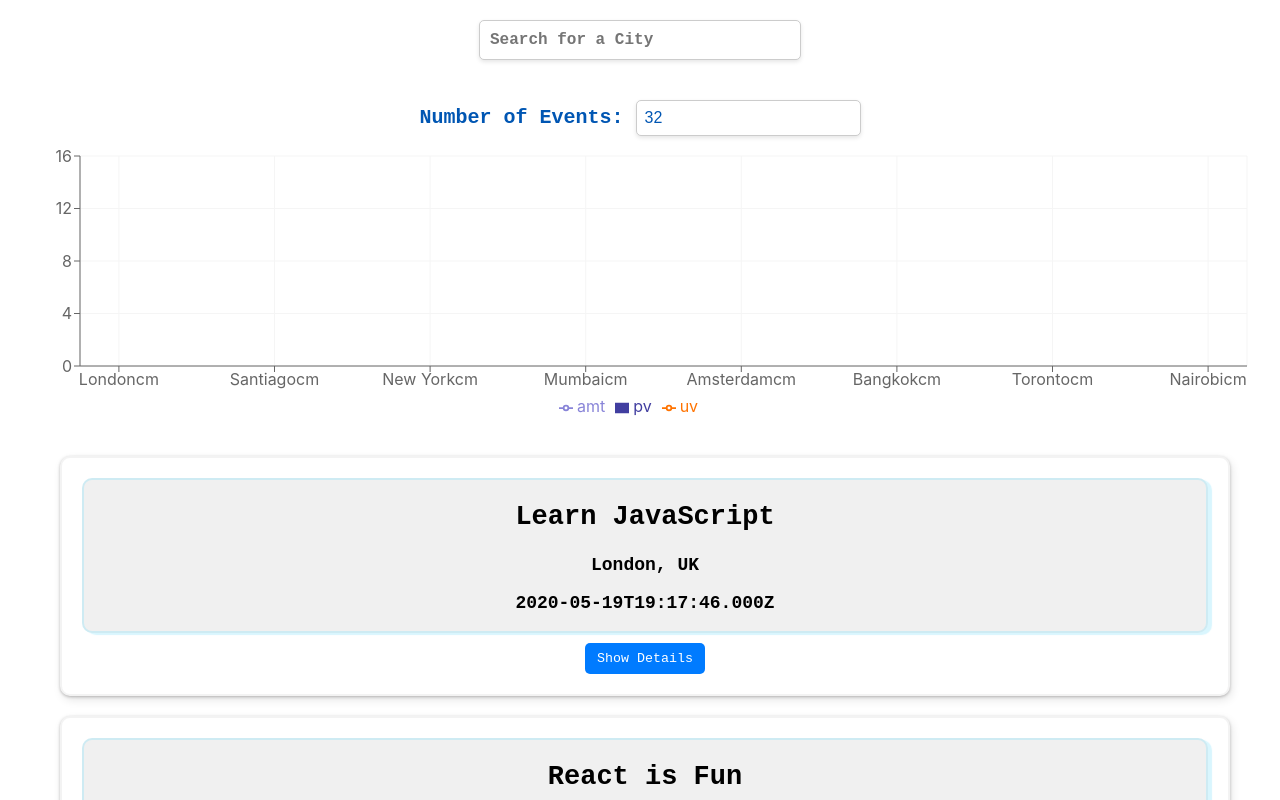
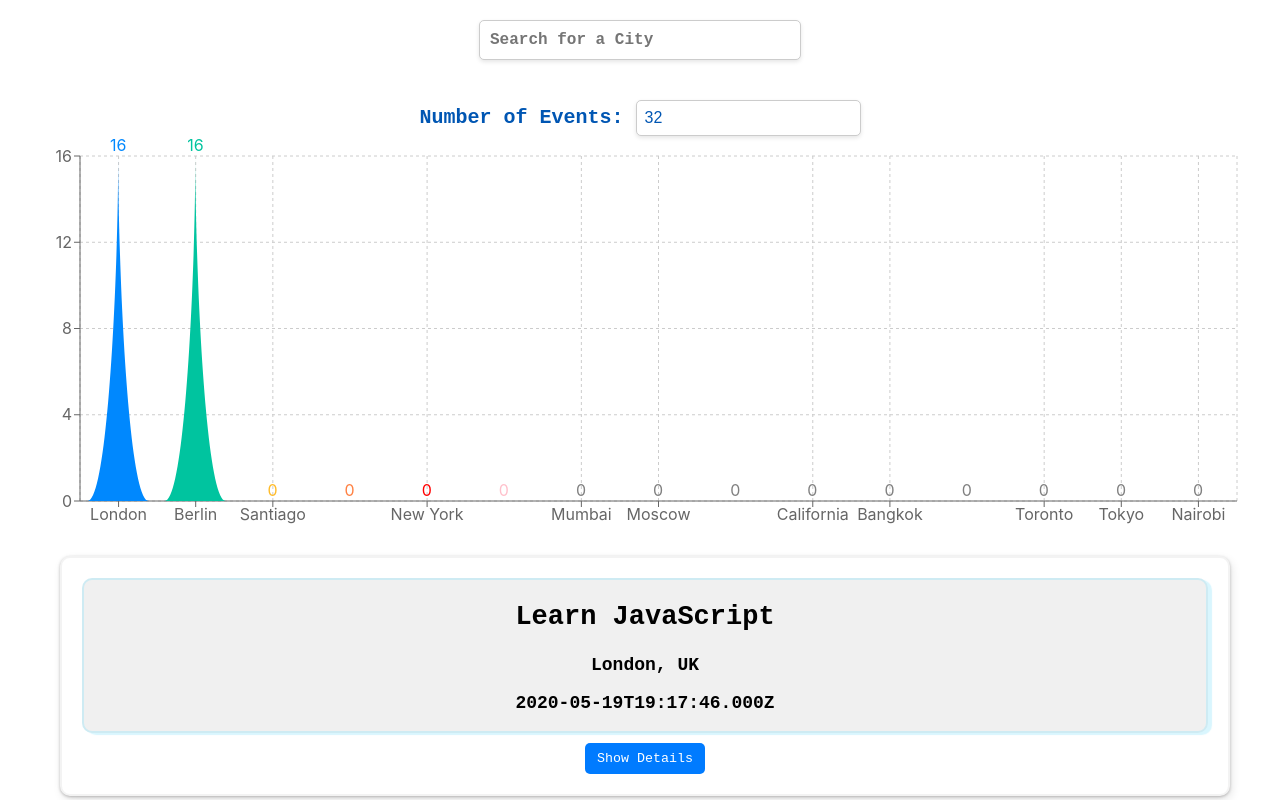
Before and after one commit to dash-baijayanti/meet, a React (Create React App) app: page / in a window 1280 px wide. Shown: the top 800 px of the page. Built offline with nearby package versions, Linux system fonts and the light colour scheme; what atatus-spa would draw is missing.

Commit message:
CustomShapeBarChart

```diff
--- a/src/components/cityEventsChart.js
+++ b/src/components/cityEventsChart.js
@@ -1,17 +1,29 @@
 import { useState, useEffect } from 'react';
 import React from 'react';
 import {
-  ResponsiveContainer,
-  ComposedChart,
-  Line,
-  Area,
-  Bar,
-  XAxis,
-  YAxis,
-  CartesianGrid,
-  Tooltip,
-  Legend,
+  BarChart, Bar, Cell, XAxis, YAxis, CartesianGrid, ResponsiveContainer
 } from 'recharts';
+const colors = ['#0088FE', '#00C49F', '#FFBB28', '#FF8042', 'red', 'pink'];
+
+const getPath = (x, y, width, height) => {
+  return `M${x},${y + height}C${x + width / 3},${y + height} ${x + width / 2},${y + height / 3}
+  ${x + width / 2}, ${y}
+  C${x + width / 2},${y + height / 3} ${x + (2 * width) / 3},${y + height} ${x + width}, ${y + height}
+  Z`;
+};
+
+const TriangleBar = (props) => {
+  const { fill, x, y, width, height } = props;
+
+  return <path d={getPath(x, y, width, height)} stroke="none" fill={fill} />;
+};
+
+// const data = [
+//   { "city": "Dubai", "count": 2 },
+//   { "city": "Toronto", "count": 2 },
+//   { "city": "Santiago", "count": 3 },
+//   { "city": "Tokyo", "count": 2 }
+// ]
 
 const CityEventsChart = ({ allLocations, events }) => {
  const [data, setData] = useState([]);
@@ -24,37 +36,35 @@
       return { city, count };
     });
   };
-
+  //  getData();
   setData(getData());
 }, [allLocations, events]);
 
   return (
-    <div style={{ width: '99%', height: 300 }}>
-      <ResponsiveContainer>
-        <ComposedChart
+    <ResponsiveContainer width="99%" height={400}>
+      <BarChart
       width={500}
-          height={400}
+      height={300}
       data={data}
       margin={{
         top: 20,
-            right: 20,
-            bottom: 20,
+        right: 30,
         left: 20,
+        bottom: 5,
       }}
        >
-          <CartesianGrid stroke="#f5f5f5" />
-          <XAxis type="category" dataKey="city" name="city" unit="cm" />
-          <YAxis type="number" dataKey="count" name="Number of events"allowDecimals={false}  />
-          <Tooltip cursor={{ strokeDasharray: '3 3' }}  />
-          <Legend />
-          <Area type="monotone" dataKey="amt" fill="#8884d8" stroke="#8884d8" />
-          <Bar dataKey="pv" barSize={20} fill="#413ea0" />
-          <Line type="monotone" dataKey="uv" stroke="#ff7300" />
-        </ComposedChart>
+      <CartesianGrid strokeDasharray="3 3" />
+      <XAxis type="category" dataKey="city" name="City" />
+      <YAxis type="number" dataKey="count" name="Number of events" />
+      <Bar dataKey="count" fill="#8884d8" shape={<TriangleBar />} label={{ position: 'top' }}>
+        {data.map((entry, index) => (
+          <Cell key={`cell-${index}`} fill={colors[index % 20]} />
+        ))}
+      </Bar>
+    </BarChart>
     </ResponsiveContainer>
-    </div>
+
   );
 }
 
-
 export default CityEventsChart;
```
Also changed, not shown: public/manifest.json. Lines whose indentation alone changed are shown as unchanged.
